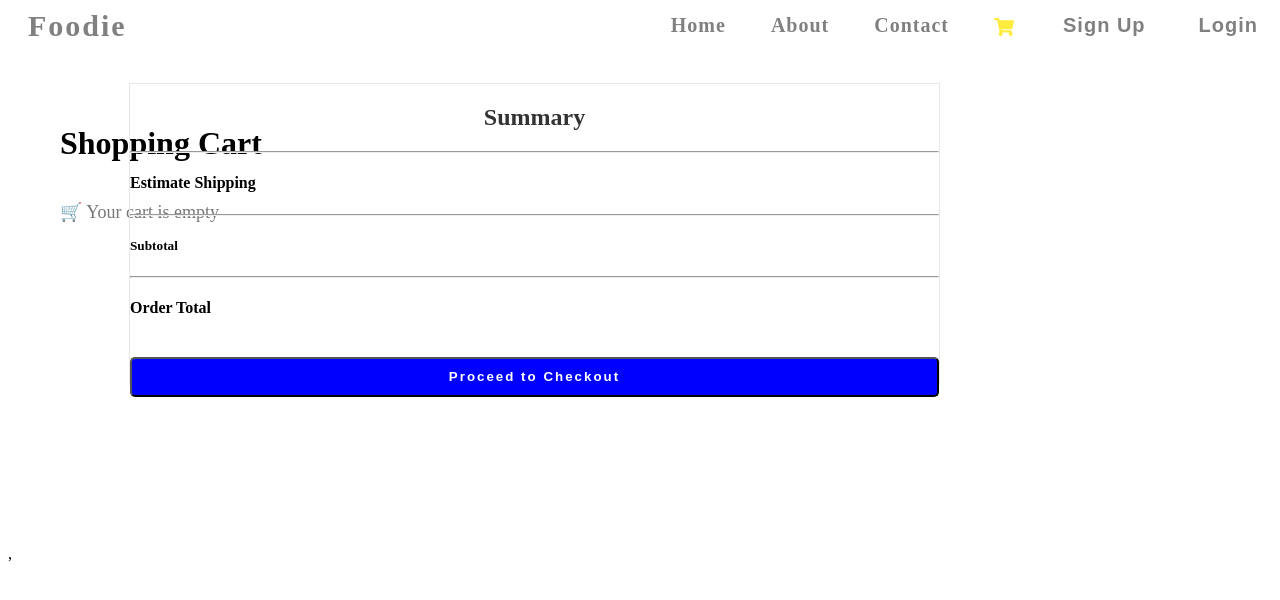
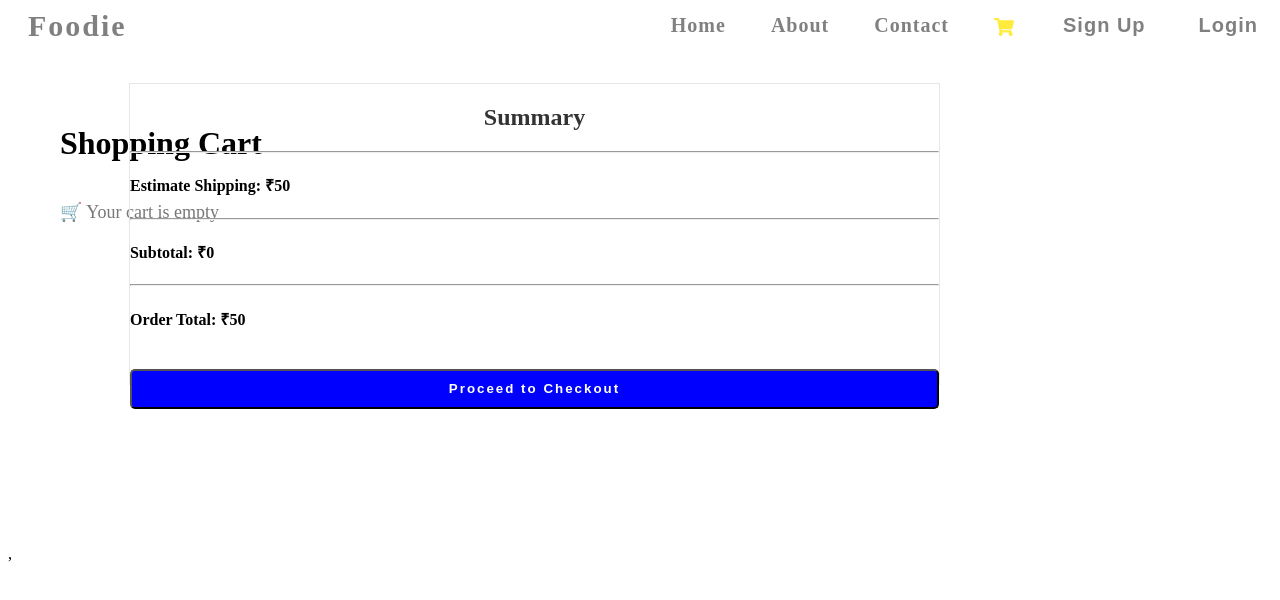
Before and after one commit to navnathc773/Foody, a React (Vite) app in the folder frontend/: page /Cart in a window 1280 px wide. Shown: the top 600 px of the page. Built offline with nearby package versions, Linux system fonts and the light colour scheme.

Commit message:
some designs added:

```diff
--- a/frontend/src/Cart.jsx
+++ b/frontend/src/Cart.jsx
@@ -110,7 +110,7 @@ import { MdDelete } from "react-icons/md";
 export const Cart = () => {
   const storedUser = localStorage.getItem("user");
   const user = storedUser ? JSON.parse(storedUser) : null;
-
+  let totalsum=0;
   const email = user?.email || "";
   const [cartItems, setCartItems] = useState([]);
 
@@ -152,13 +152,19 @@ export const Cart = () => {
     }
   };
 
+  const subtotal = cartItems.reduce((sum, item) => {
+      const price = parseInt(item.price.replace(/[^0-9]/g, ""), 10) || 0;
+      return sum + price;
+  }, 0);
+
+  const shipping=50;
+  const orderTotal=subtotal+shipping;
+
   return (
     <div className="cart-container">
       <h1>Shopping Cart</h1>
 
-      {/* wrapper keeps cart + summary side by side */}
       <div className="cart-wrapper">
-        {/* left side */}
         {cartItems.length > 0 ? (
           <div className="cart-list">
             <div className="header">
@@ -181,6 +187,7 @@ export const Cart = () => {
                   <div className="quantity">
                     <input type="number" value={1} />
                   </div>
+
                   <div className="subtotal">₹{item.price.slice(0, 3)}</div>
                   <button onClick={() => handleDelete(item._id)} className="delete">
                     <MdDelete />
@@ -197,11 +204,11 @@ export const Cart = () => {
         <div className="summarybox">
           <h2>Summary</h2>
           <hr />
-          <h4>Estimate Shipping</h4>
+          <h4>Estimate Shipping: ₹{shipping}</h4>
           <hr />
-          <h5>Subtotal</h5>
+          <h4>Subtotal: ₹{subtotal}</h4>
           <hr />
-          <h4>Order Total</h4>
+          <h4>Order Total: ₹{orderTotal}</h4>
           <br />
           <button className="checkout">Proceed to Checkout</button>
         </div>
--- a/frontend/style/first.css
+++ b/frontend/style/first.css
@@ -72,6 +72,10 @@
   opacity: 1;
   right: -35px;
 }
+
+.delivery aos-init aos-animate{
+  background-image: url('');
+}
 .delivery {
   display: flex;
   align-items: center;
@@ -82,7 +86,7 @@
   box-shadow: 0 10px 25px rgba(0, 0, 0, 0.1);
   max-width: 900px;
   margin: 40px auto;
-  gap: 30px; /* space between image and text */
+  gap: 30px;
   transition: transform 0.3s ease, box-shadow 0.3s ease;
   position: relative;
   top:300px;
@@ -119,11 +123,15 @@
 }
 
 .speciality {
+  background-image: url('https://res.cloudinary.com/de0gfcyix/image/upload/v1757333609/Green_Simple_Sunday_Sermon_Church_Presentation_npbdiw.jpg');
+  background-repeat: no-repeat;
   display: flex;
   justify-content: center;
   align-items: center;
   position: relative;
   top: 150px;
+  width: 100%;
+  height: 550px;
 }
 
 .speciality img {
--- a/frontend/style/glimpse.css
+++ b/frontend/style/glimpse.css
@@ -3,13 +3,15 @@
   padding: 2rem;
   background: #fdfdfd;
   min-height: 100vh;
+  background-image: url('https://res.cloudinary.com/de0gfcyix/image/upload/v1757426096/abstract-luxury-gradient-blue-background-smooth-dark-blue-with-black-vignette-studio-banner_e0mgfr.jpg');
+  background-repeat: no-repeat;
 }
 
 .glimpse-title {
   font-size: 2.5rem;
   font-weight: bold;
   margin-bottom: 2rem;
-  color: #3c3c3c;
+  color:white;
   text-shadow: 1px 1px 3px rgba(0, 0, 0, 0.1);
 }
 
```
